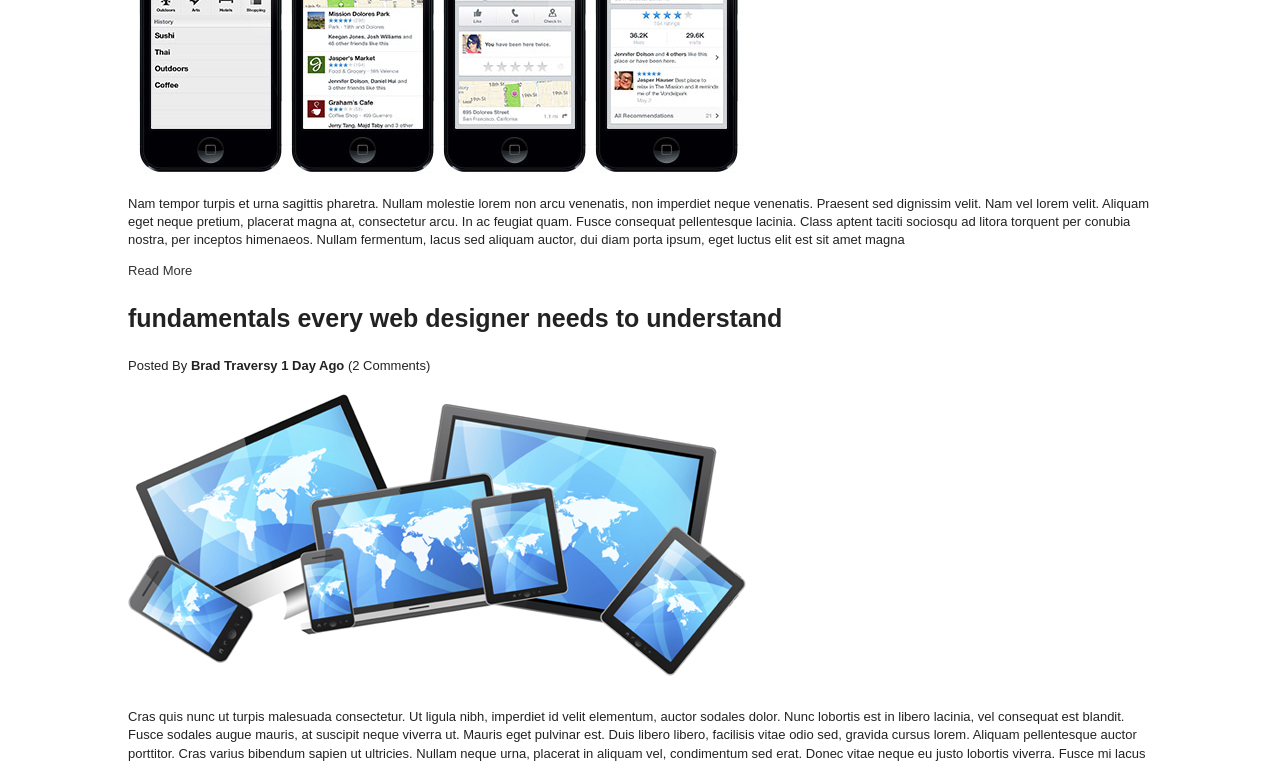
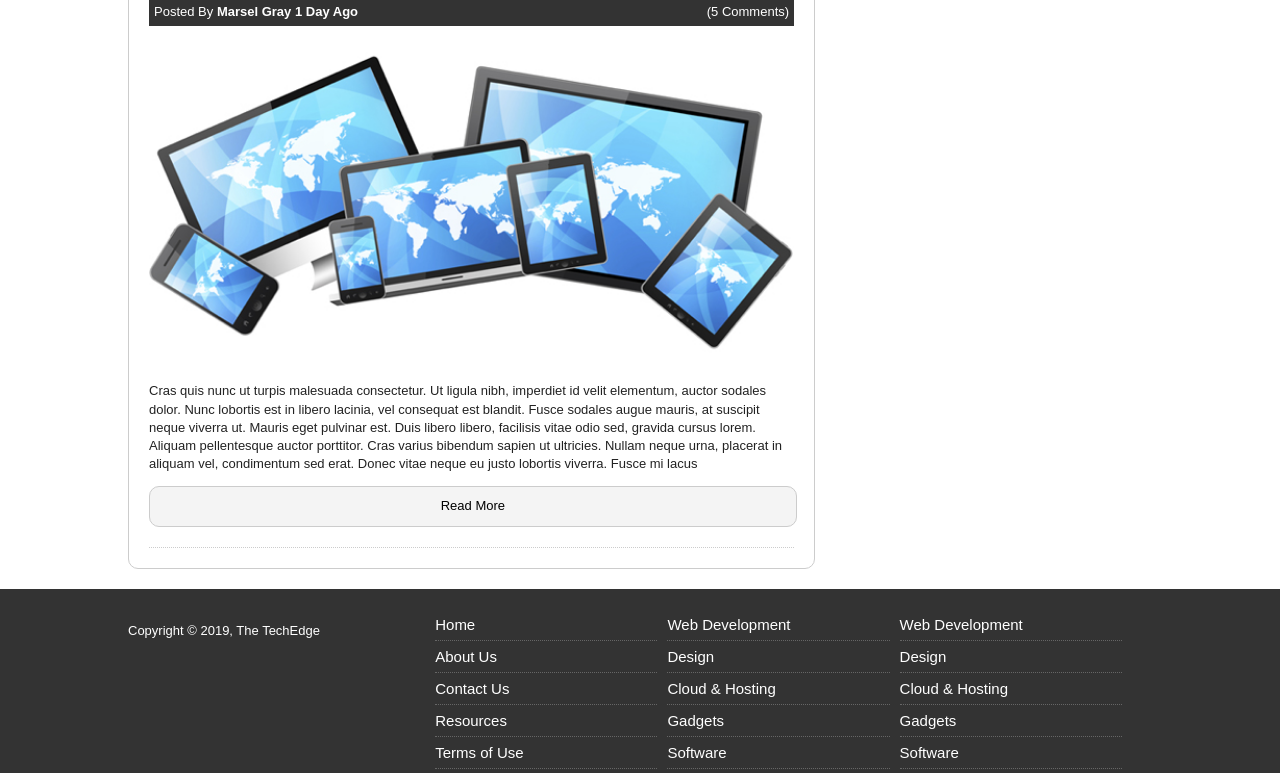
Before and after one commit to marselgray/blog, a plain HTML site: page index.html in a window 1280 px wide. Shown: the part 788-1561 px from the top of the page. Drawn offline with Linux system fonts and the light colour scheme.

Commit message:
Styles: blog page

```diff
--- a/css/main.css
+++ b/css/main.css
@@ -116,9 +116,14 @@ textarea {
 
    }
 
+   #main-nav ul{
+	   float: right;
+   }
+
    #main-nav li{
 	   float: left;
 	   padding: 3px 5px 0 5px;
+	   margin: 0 15px;
 		text-transform: uppercase;
 	   font-size: 15px;
 	   font-weight: bold;
@@ -127,10 +132,140 @@ textarea {
    }
 
 
+   #content{
+	float: left;
+	width: 63%;
+	border: 1px solid #ccc;
+	border-radius: 10px;
+	padding: 0 20px 20px 20px;
+   }
+
+   article img{
+	width: 100%;
+   }
+
+   article{
+	   border-bottom: 1px dotted #ccc;
+	   padding: 10px 0 20px 0;
+   }
+
+   article h2{
+	   margin: 0;
+	   padding: 10px 0 0 0;
+   }
+
+   article .meta{
+	   margin: 10px 0;
+	   padding: 5px;
+	   background: #333;
+	   color: #fff;
+   }
+
+   #sidebar{
+	   float: right;
+	   width: 30%;
+   }
+
+   article .readmore{
+	   background: #f4f4f4;
+	   color: #000;
+	   width: 97%;
+	   display: block;
+	   text-align: center;
+	   padding: 10px;
+	   border: 1px solid #ccc;
+	   border-radius: 10px;
+   }
+
+   article .readmore:hover{
+	   background: #ccc;
+   }
 
 
+   .search{
+	   float: right;
+   }
+
+   .search input[type="search"]{
+		border: 1px solid #ccc;
+		border-radius: 5px;
+		height: 20px;
+		width: 85%;
+		padding: 3px;
+		float: left;
+   }
+
+   .search input[type="image"]{
+	   width: 10%;
+	   float: right;
+   }
+
+	#sub-nav{
+		padding: 20px 0;
+	}
+
+	#sub-nav li{
+		font-size: 16px;
+		font-weight: bold;
+		padding: 5px 0;
+		border-bottom: 1px dotted #333;
+	}
+
+	#sub-nav a{
+		color: #333;
+	}
+
+	#sub-nav a:hover, #subnav a:active{
+		color: #ff0000;
+	}
+
+	.ad img{
+		width: 100%;
+	}
 
 
+	#main-footer{
+		background:#333;
+		color:#fff;
+		min-height:180px;
+		margin-top:20px;
+		overflow:auto;
+	}
+
+	#main-footer a{
+		color:#fff;
+	}
+
+	#main-footer .copy{
+		padding:20px 0 0 0;
+	}
+
+	#main-footer .footer-left{
+		float:left;
+		width:30%;
+	}
+
+	#main-footer .footer-right{
+		float:right;
+		width:70%;
+	}
+
+	#main-footer .footer-nav{
+		float:left;
+		font-size:15px;
+		width:31%;
+		padding:20px 0 20px 0;
+		margin-right:10px;
+	}
+
+	#main-footer .footer-nav li{
+		padding:5px 0 5px 0;
+		border-bottom:dotted #666 1px;
+	}
+
+	article .meta span{
+		float: right;
+	}
 
 
 
--- a/index.html
+++ b/index.html
@@ -68,7 +68,7 @@
 				<header>
 					<h2>Facebook launches friend-tracking feature</h2>
 					<div class="meta">
-						Posted By <strong>Brad Traversy 1 Day Ago</strong> <span>(2 Comments)</span>
+						Posted By <strong>Marsel Gray 1 Day Ago</strong> <span>(4 Comments)</span>
 					</div>
 				</header>
 				<img src="img/blog1.jpg" alt="Post 1">
@@ -82,7 +82,7 @@
 				<header>
 					<h2> fundamentals every web designer needs to understand</h2>
 					<div class="meta">
-						Posted By <strong>Brad Traversy 1 Day Ago</strong> <span>(2 Comments)</span>
+						Posted By <strong>Marsel Gray 1 Day Ago</strong> <span>(5 Comments)</span>
 					</div>
 				</header>
 				<img src="img/blog2.jpg" alt="Post 1">
```
